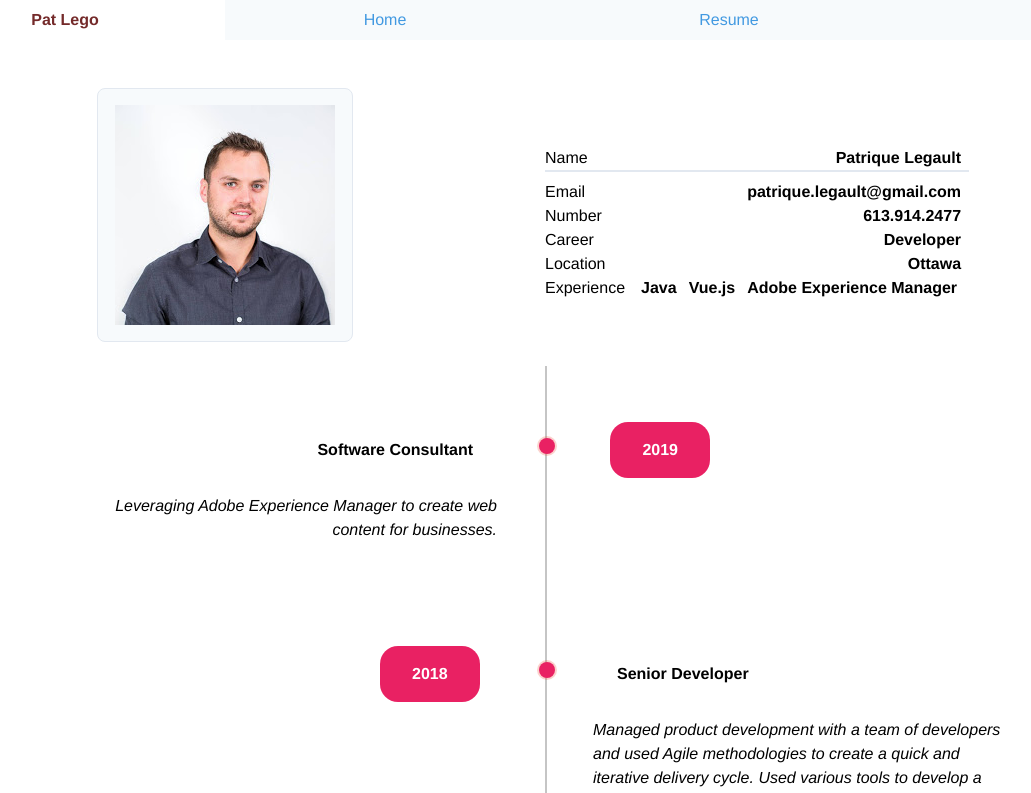
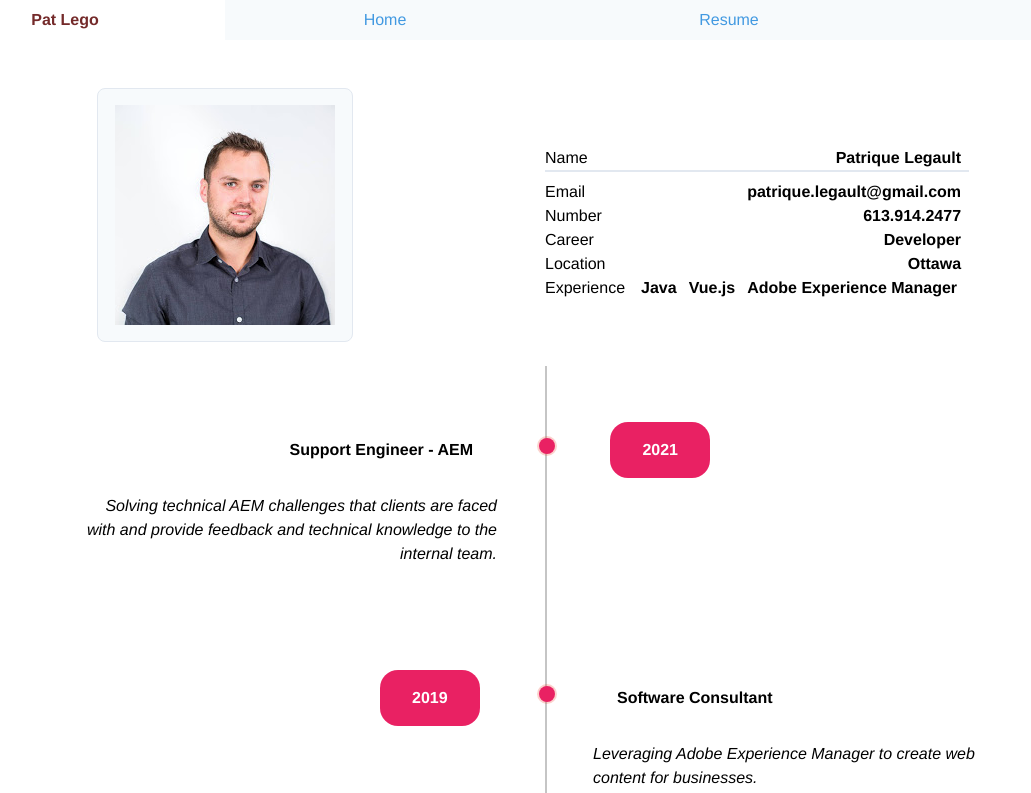
Before and after one commit to pat-lego/io.github.patlego.pages.website, a Nuxt app: page / in a window 1280 px wide. Shown: the top 793 px of the page, without its empty margins (95-1126 px from the left). Built offline with nearby package versions, Linux system fonts and the light colour scheme.

Commit message:
Adding updated timeline

```diff
--- a/pages/index.vue
+++ b/pages/index.vue
@@ -81,6 +81,11 @@ export default {
             title: 'Software Consultant',
             description: 'Leveraging Adobe Experience Manager to create web content for businesses.',
             year: 2019
+          },
+          {
+            title: 'Support Engineer - AEM',
+            description: 'Solving technical AEM challenges that clients are faced with and provide feedback and technical knowledge to the internal team.',
+            year: 2021
           }
         ],
         profile: {
```
Also changed, not shown: 3 other files (tests, documents, lock files or other folders).
